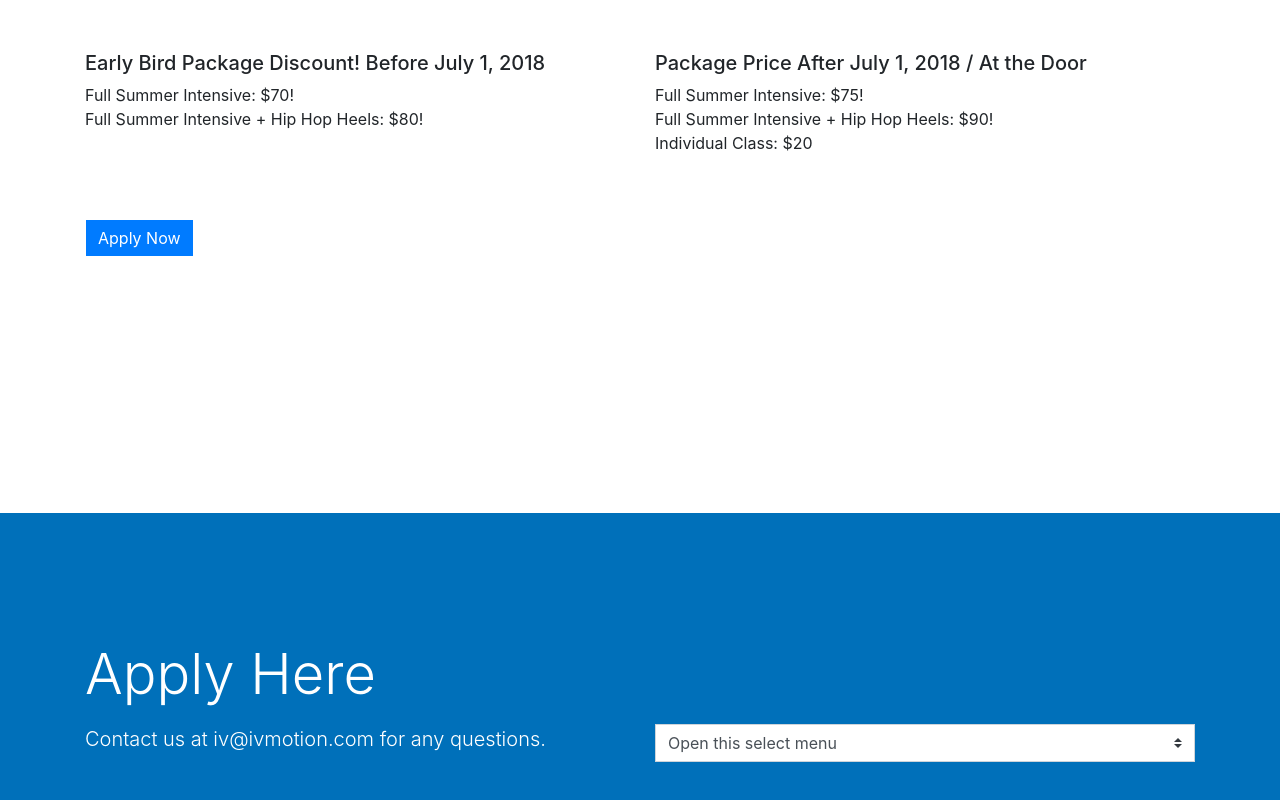
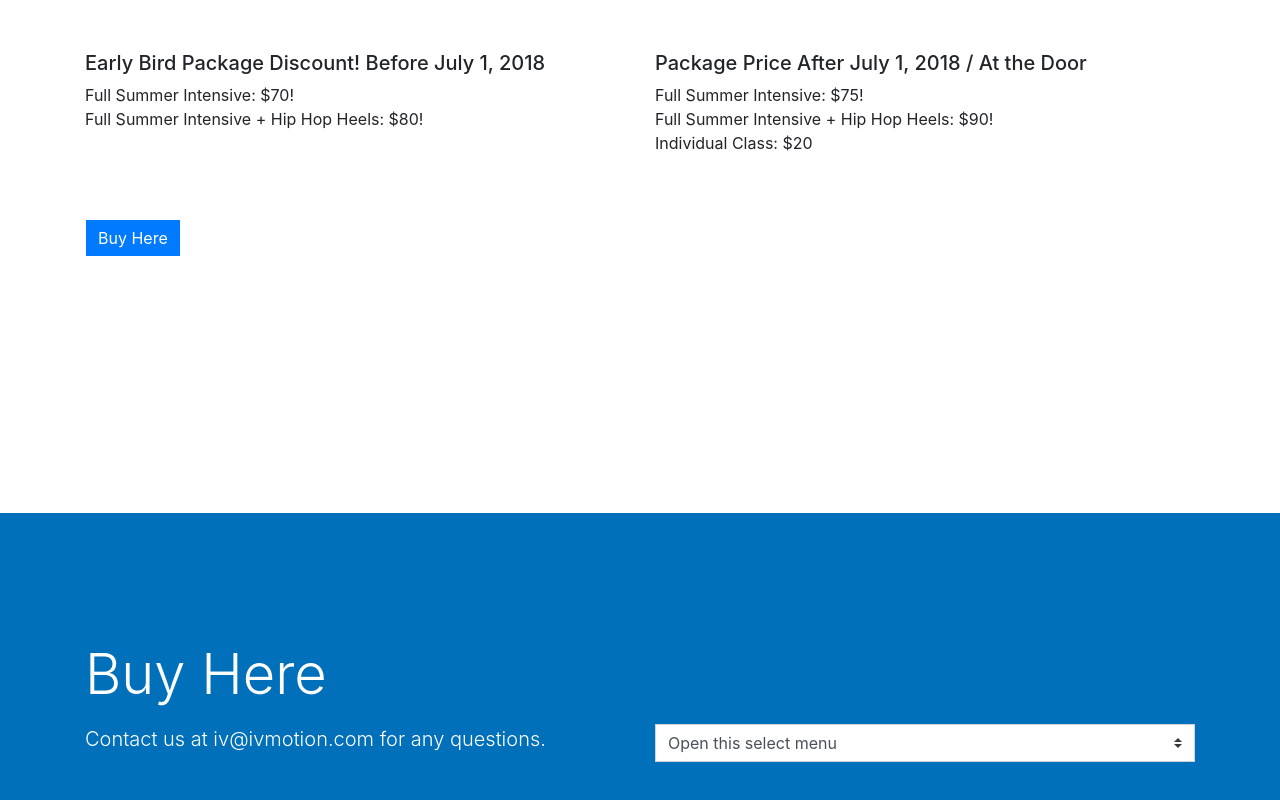
Before and after one commit to thomasnguyen704/ivmotion, a plain HTML site: page index.html in a window 1280 px wide. Shown: the part 2425-3225 px from the top of the page. Drawn offline with nearby package versions, Linux system fonts and the light colour scheme.

Commit message:
buy here

```diff
--- a/index.html
+++ b/index.html
@@ -76,7 +76,7 @@
                     </ul>
                     <u><a href='https://www.facebook.com/luisyvictoriadance/' target='_blank'>Learn more about Luis & Victoria on Facebook.</a></u>
                     <br><br>
-                    <a class='btn btn-primary' href='#pay'>Apply Now</a>
+                    <a class='btn btn-primary' href='#pay'>Buy Here</a>
                     <br><br><br><br>
                 </div>
                 <div class='col-lg-6'>
@@ -106,13 +106,13 @@
                 </div>
             </div>
             <br><br>
-            <a class='btn btn-primary' href='#pay'>Apply Now</a>
+            <a class='btn btn-primary' href='#pay'>Buy Here</a>
         </div>
     </div>
 
     <div id='pay'>
         <div class='container'>
-                <p class='display-4'>Apply Here</p>
+                <p class='display-4'>Buy Here</p>
             <div class='row'>
                 <div class='col-lg-6'>
                     <p class='lead'>Contact us at iv@ivmotion.com for any questions.</p>
```
